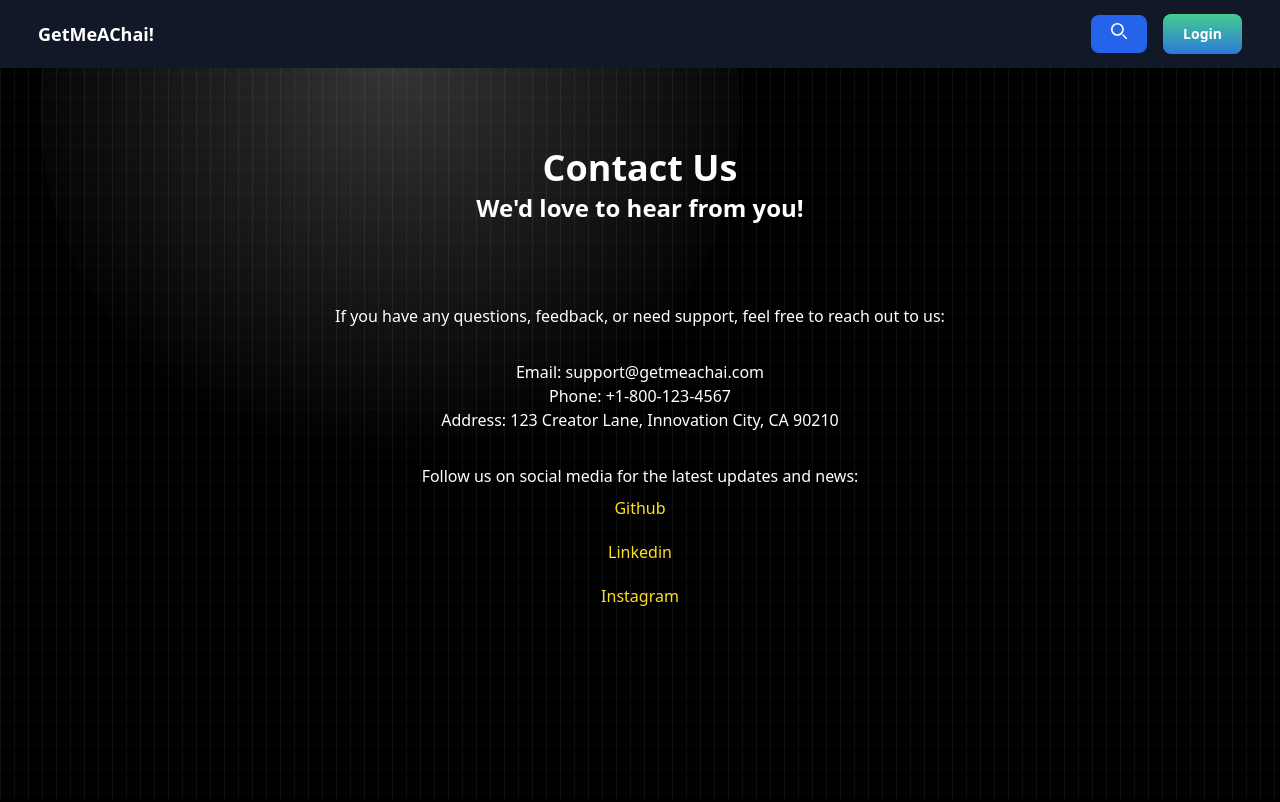
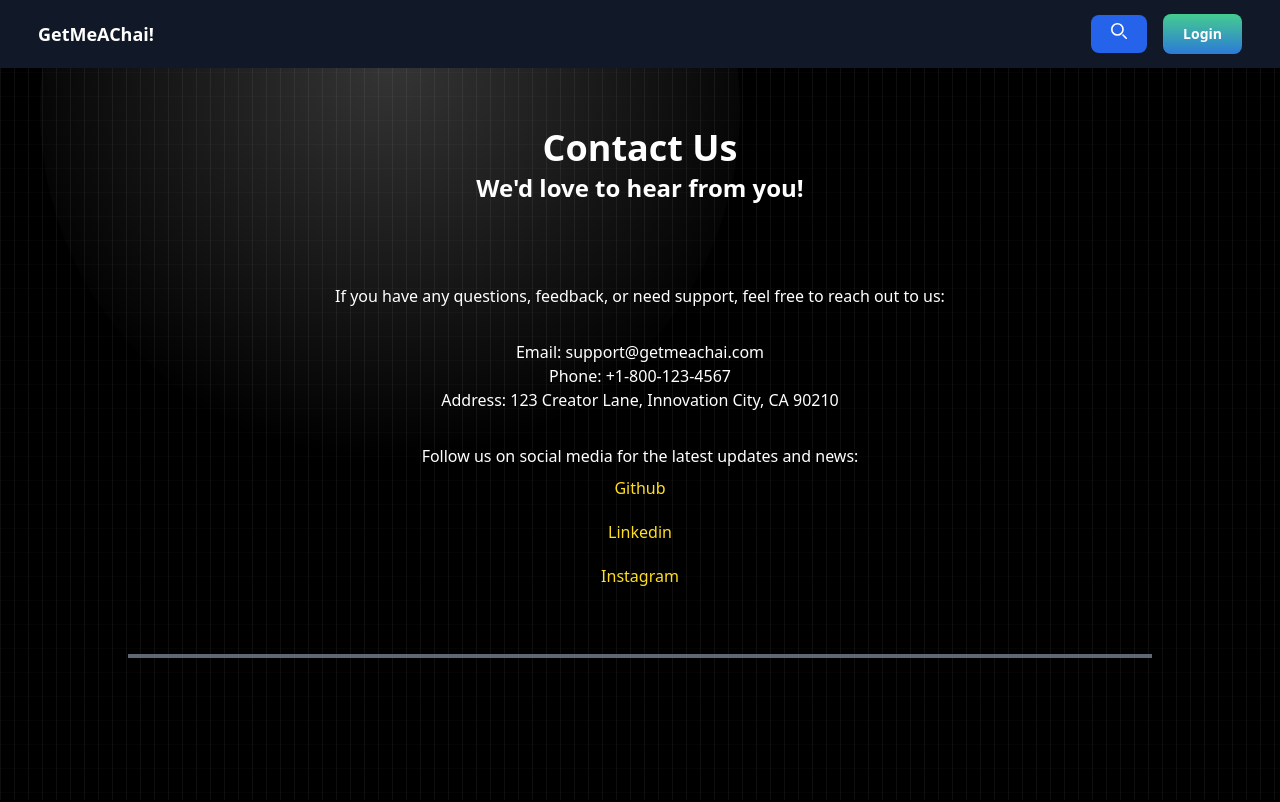
Before and after one commit to naitikatcoding/GetMeAChai, a Next.js app: page /contact in a window 1280 px wide. Shown: the top 802 px of the page. Built offline with nearby package versions, Linux system fonts and the light colour scheme.

Commit message:
modification in routes

```diff
--- a/app/contact/page.js
+++ b/app/contact/page.js
@@ -3,7 +3,7 @@ import React from "react";
 const page = () => {
   return (
     <div>
-      <div className="flex flex-col text-center justify-center my-20">
+      <div className="flex flex-col text-center justify-center my-15">
         <span className="font-extrabold text-4xl mb-1">Contact Us</span>
         <span className="font-bold text-2xl mb-20">
           We&apos;d love to hear from you!
@@ -31,6 +31,9 @@ const page = () => {
             Instagram
           </a>
         </div>
+        <div className="flex justify-center">
+          <div className="bg-gray-500 opacity-90 w-[80vw] h-1 mt-16.5"></div>
+        </div>
       </div>
     </div>
   );
```
